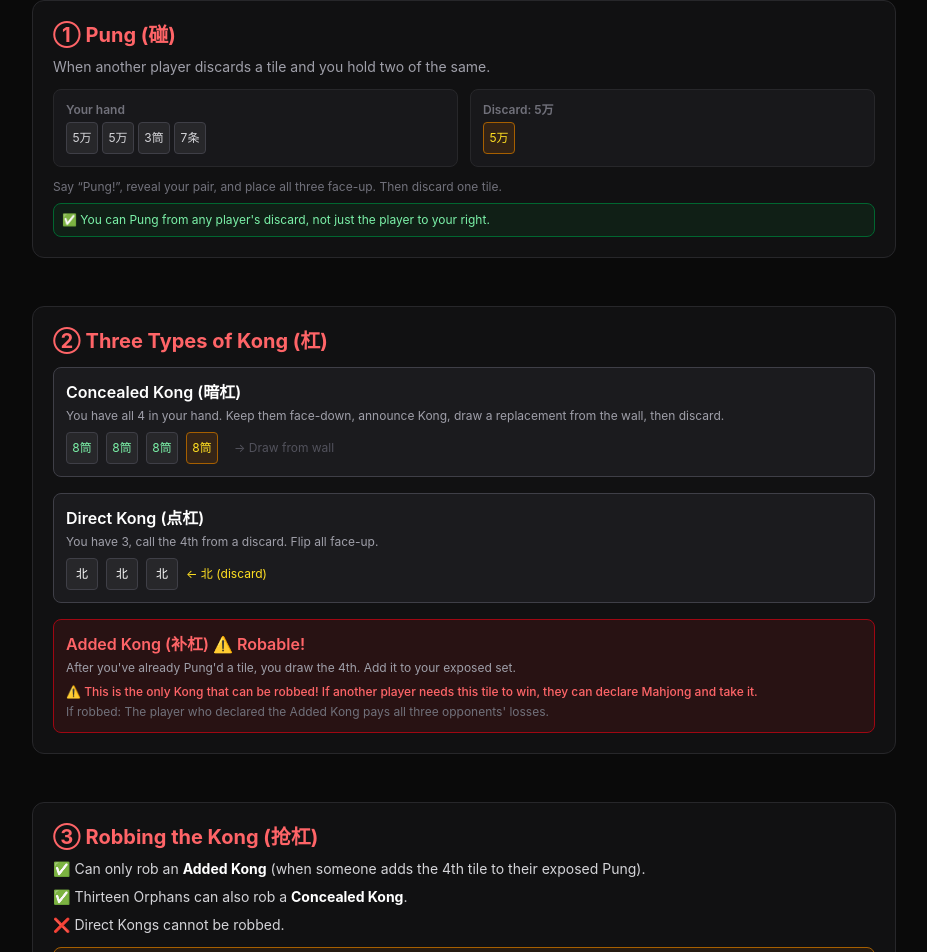
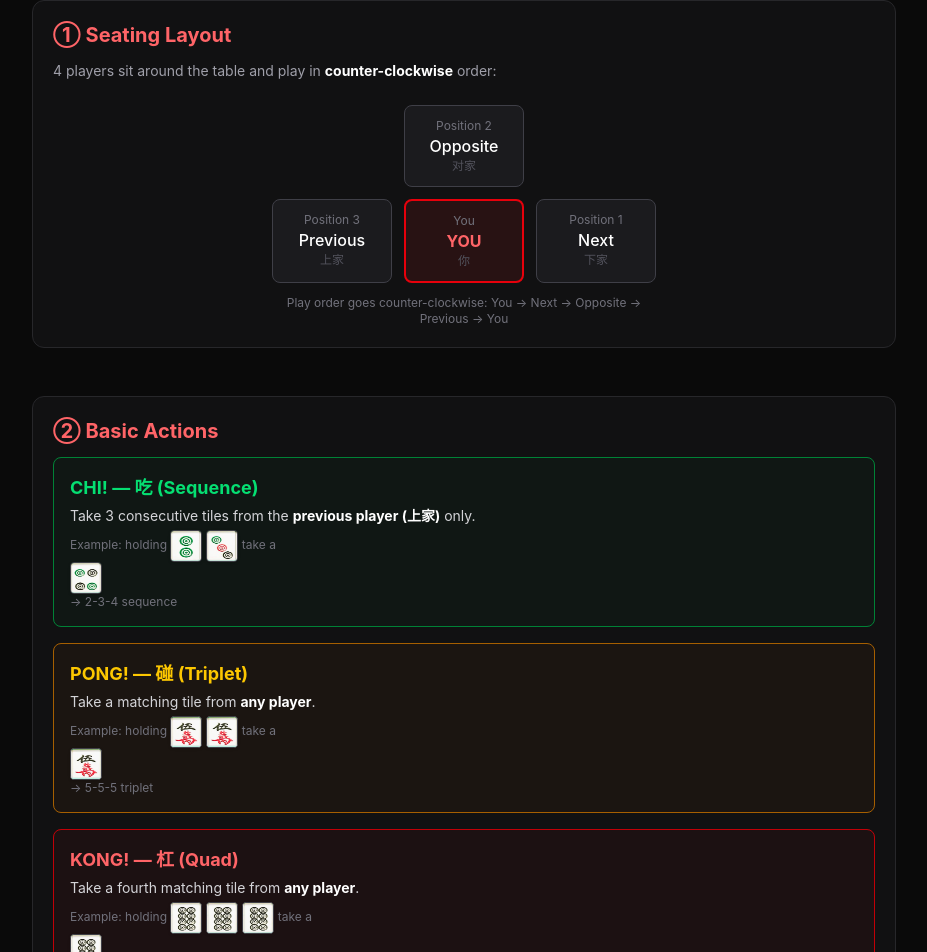
Before and after one commit to rkkbw47fm8-rgb/mahjong-guide, a Next.js app: page /operations in a window 1280 px wide. Shown: the part 307-1259 px from the top of the page, without its empty margins (176-1103 px from the left). Built offline with nearby package versions, Linux system fonts and the light colour scheme.

Commit message:
integrate teaching content: winning formula, seating layout, tile images

```diff
--- a/src/app/basics/page.tsx
+++ b/src/app/basics/page.tsx
@@ -1,3 +1,9 @@
+function TileImg({ src, alt, size = "h-10 w-10" }: { src: string; alt: string; size?: string }) {
+  return (
+    <img src={src} alt={alt} className={`${size} rounded border border-zinc-700 bg-white shadow-sm`} />
+  );
+}
+
 export default function BasicsPage() {
   return (
     <div className="space-y-12">
@@ -9,6 +15,84 @@ export default function BasicsPage() {
         </p>
       </section>
 
+      {/* Universal Winning Formula */}
+      <section className="rounded-xl border border-green-800 bg-green-900/10 p-6 text-center">
+        <h2 className="mb-2 text-xl font-bold text-green-400">🧮 Universal Winning Formula</h2>
+        <p className="mb-4 text-sm text-zinc-400">
+          Every winning hand is made of these 3 building blocks:
+        </p>
+        <div className="grid gap-4 sm:grid-cols-3">
+          <div className="rounded-lg border border-zinc-700 bg-zinc-800/50 p-3">
+            <div className="text-lg font-bold text-yellow-400">Triplet</div>
+            <div className="text-xs text-zinc-500">刻子 — 3 identical tiles</div>
+            <div className="mt-2 flex justify-center gap-1">
+              <TileImg src="/tiles/wan_5.png" alt="" size="h-8 w-8" />
+              <TileImg src="/tiles/wan_5.png" alt="" size="h-8 w-8" />
+              <TileImg src="/tiles/wan_5.png" alt="" size="h-8 w-8" />
+            </div>
+          </div>
+          <div className="rounded-lg border border-zinc-700 bg-zinc-800/50 p-3">
+            <div className="text-lg font-bold text-blue-400">Sequence</div>
+            <div className="text-xs text-zinc-500">顺子 — 3 consecutive numbers</div>
+            <div className="mt-2 flex justify-center gap-1">
+              <TileImg src="/tiles/tong_3.png" alt="" size="h-8 w-8" />
+              <TileImg src="/tiles/tong_4.png" alt="" size="h-8 w-8" />
+              <TileImg src="/tiles/tong_5.png" alt="" size="h-8 w-8" />
+            </div>
+          </div>
+          <div className="rounded-lg border border-zinc-700 bg-zinc-800/50 p-3">
+            <div className="text-lg font-bold text-red-400">Pair</div>
+            <div className="text-xs text-zinc-500">将牌 — 2 identical tiles</div>
+            <div className="mt-2 flex justify-center gap-1">
+              <TileImg src="/tiles/tiao_1.png" alt="" size="h-8 w-8" />
+              <TileImg src="/tiles/tiao_1.png" alt="" size="h-8 w-8" />
+            </div>
+          </div>
+        </div>
+        <div className="mt-4 text-lg font-bold text-white">
+          4 × (Triplet <span className="text-zinc-500">or</span> Sequence) + 1 × Pair = <span className="text-green-400">WIN!</span>
+        </div>
+      </section>
+
+      {/* Complete Hand Example */}
+      <section className="rounded-xl border border-zinc-800 bg-zinc-900/50 p-5">
+        <h2 className="mb-3 text-xl font-bold text-red-400">Complete Hand Example (14 tiles)</h2>
+        <div className="flex flex-wrap items-center justify-center gap-1">
+          <TileImg src="/tiles/tong_2.png" alt="" size="h-9 w-9" />
+          <TileImg src="/tiles/tong_3.png" alt="" size="h-9 w-9" />
+          <TileImg src="/tiles/tong_4.png" alt="" size="h-9 w-9" />
+          <span className="mx-1 text-zinc-600">|</span>
+          <TileImg src="/tiles/tiao_6.png" alt="" size="h-9 w-9" />
+          <TileImg src="/tiles/tiao_6.png" alt="" size="h-9 w-9" />
+          <TileImg src="/tiles/tiao_6.png" alt="" size="h-9 w-9" />
+          <span className="mx-1 text-zinc-600">|</span>
+          <TileImg src="/tiles/wan_1.png" alt="" size="h-9 w-9" />
+          <TileImg src="/tiles/wan_2.png" alt="" size="h-9 w-9" />
+          <TileImg src="/tiles/wan_3.png" alt="" size="h-9 w-9" />
+          <span className="mx-1 text-zinc-600">|</span>
+          <TileImg src="/tiles/honor_east.png" alt="" size="h-9 w-9" />
+          <TileImg src="/tiles/honor_east.png" alt="" size="h-9 w-9" />
+          <TileImg src="/tiles/honor_east.png" alt="" size="h-9 w-9" />
+          <span className="mx-1 text-zinc-600">|</span>
+          <TileImg src="/tiles/honor_red.png" alt="" size="h-9 w-9" />
+          <TileImg src="/tiles/honor_red.png" alt="" size="h-9 w-9" />
+        </div>
+        <p className="mt-3 text-center text-xs text-zinc-500">
+          Sequence (顺子) | Triplet (刻子) | Sequence | Triplet | Pair (将牌) = <strong className="text-green-400">WIN!</strong>
+        </p>
+      </section>
+
+      {/* Ready to Win */}
+      <section className="rounded-xl border border-red-800 bg-red-900/10 p-5">
+        <h2 className="mb-2 text-xl font-bold text-red-400">Ready to WIN! — 听牌 (Ting Pai)</h2>
+        <p className="text-sm text-zinc-300">
+          When your hand needs just <strong className="text-white">one more tile</strong> to complete the winning pattern.
+        </p>
+        <p className="mt-2 text-xs text-zinc-500">
+          At this point, you&apos;re &ldquo;on a wait&rdquo; — any player who discards your needed tile lets you win immediately!
+        </p>
+      </section>
+
       {/* Pair */}
       <section className="rounded-xl border border-zinc-800 bg-zinc-900/50 p-5">
         <h2 className="mb-2 text-xl font-bold text-red-400">① Pair (对子)</h2>
@@ -16,9 +100,8 @@ export default function BasicsPage() {
           Two identical tiles. Also called the &ldquo;Eyes&rdquo; (将牌).
         </p>
         <div className="flex flex-wrap gap-2">
-          {["5万", "5万"].map((t) => (
-            <span key={t} className="inline-flex h-10 w-10 items-center justify-center rounded-lg border border-zinc-700 bg-zinc-800 text-xs text-red-300">{t}</span>
-          ))}
+          <TileImg src="/tiles/wan_5.png" alt="5万" />
+          <TileImg src="/tiles/wan_5.png" alt="5万" />
         </div>
         <p className="mt-3 text-xs text-zinc-600">
           A standard winning hand must have exactly one Pair.
@@ -29,47 +112,28 @@ export default function BasicsPage() {
       <section className="rounded-xl border border-zinc-800 bg-zinc-900/50 p-5">
         <h2 className="mb-2 text-xl font-bold text-red-400">② Sequence (顺子)</h2>
         <p className="mb-3 text-sm text-zinc-400">
-          Three consecutive numbers in the <em>same</em> suit. Numbered 1–2–3 up to 7–8–9.
+          Three consecutive numbers in the <strong className="text-white">same suit</strong>.
         </p>
         <div className="flex flex-wrap gap-2">
-          {["3筒", "4筒", "5筒"].map((t) => (
-            <span key={t} className="inline-flex h-10 w-10 items-center justify-center rounded-lg border border-zinc-700 bg-zinc-800 text-xs text-green-300">{t}</span>
-          ))}
+          <TileImg src="/tiles/tong_3.png" alt="3筒" />
+          <TileImg src="/tiles/tong_4.png" alt="4筒" />
+          <TileImg src="/tiles/tong_5.png" alt="5筒" />
         </div>
-        <div className="mt-3 space-y-1 text-xs text-zinc-500">
-          <p>✅ 1-2-3 Wan, 4-5-6 Bamboo, 7-8-9 Dot</p>
-          <p>❌ 2-3-5 Wan (not consecutive), 3万-4筒-5条 (mixed suits)</p>
-          <p className="font-medium text-yellow-500">
-            In this ruleset: Sequences must be drawn from the wall — you cannot call a discard to complete a Sequence (no &ldquo;eating&rdquo;).
-          </p>
-        </div>
+        <p className="mt-3 text-xs text-zinc-600">
+          In Cantonese Mahjong, Sequences can only be formed from <strong className="text-white">self-drawn</strong> tiles. You cannot call a discard to form a sequence (No Chow rule).
+        </p>
       </section>
 
       {/* Triplet */}
       <section className="rounded-xl border border-zinc-800 bg-zinc-900/50 p-5">
         <h2 className="mb-2 text-xl font-bold text-red-400">③ Triplet (刻子)</h2>
         <p className="mb-3 text-sm text-zinc-400">
-          Three identical tiles. Comes in two types:
+          Three identical tiles. Can be formed by Pung (calling a discard) or self-drawn.
         </p>
-        <div className="grid gap-4 sm:grid-cols-2">
-          <div className="rounded-lg border border-zinc-800 bg-zinc-900 p-4">
-            <h3 className="mb-2 text-sm font-semibold text-white">Concealed (暗刻)</h3>
-            <p className="mb-2 text-xs text-zinc-500">All three drawn from the wall &mdash; hidden in your hand.</p>
-            <div className="flex gap-2">
-              {["发", "发", "发"].map((t) => (
-                <span key={t} className="inline-flex h-10 w-10 items-center justify-center rounded-lg border border-zinc-700 bg-zinc-800 text-xs text-white">发</span>
-              ))}
-            </div>
-          </div>
-          <div className="rounded-lg border border-zinc-800 bg-zinc-900 p-4">
-            <h3 className="mb-2 text-sm font-semibold text-white">Exposed (明刻 / Pung)</h3>
-            <p className="mb-2 text-xs text-zinc-500">Two in hand, called a discard to complete. Placed face-up on the table.</p>
-            <div className="flex gap-2">
-              {["西", "西", "西"].map((t) => (
-                <span key={t} className="inline-flex h-10 w-10 items-center justify-center rounded-lg border border-zinc-700 bg-zinc-800 text-xs text-white">西</span>
-              ))}
-            </div>
-          </div>
+        <div className="flex flex-wrap gap-2">
+          <TileImg src="/tiles/honor_red.png" alt="中" />
+          <TileImg src="/tiles/honor_red.png" alt="中" />
+          <TileImg src="/tiles/honor_red.png" alt="中" />
         </div>
       </section>
 
@@ -77,32 +141,17 @@ export default function BasicsPage() {
       <section className="rounded-xl border border-zinc-800 bg-zinc-900/50 p-5">
         <h2 className="mb-2 text-xl font-bold text-red-400">④ Kong (杠)</h2>
         <p className="mb-3 text-sm text-zinc-400">
-          Four identical tiles — an upgraded Triplet.
+          Four identical tiles. Functions like a Triplet but needs an extra tile.
         </p>
-        <p className="mb-3 text-xs text-zinc-500">
-          After declaring a Kong, you must draw one replacement tile from the back of the wall,
-          then discard. Kongs pay separately from hand scoring.
-        </p>
-        <div className="grid gap-3 sm:grid-cols-3">
-          <div className="rounded-lg border border-zinc-800 bg-zinc-900 p-3">
-            <h3 className="mb-1 text-sm font-semibold text-white">Concealed Kong (暗杠)</h3>
-            <p className="text-xs text-zinc-500">All 4 in hand. Kept face-down. <strong className="text-green-400">Worth 1× self-draw.</strong></p>
-            <p className="mt-1 text-xs text-yellow-500">Only Thirteen Orphans can rob a Concealed Kong.</p>
-          </div>
-          <div className="rounded-lg border border-zinc-800 bg-zinc-900 p-3">
-            <h3 className="mb-1 text-sm font-semibold text-white">Direct Kong (点杠)</h3>
-            <p className="text-xs text-zinc-500">3 in hand, called the 4th from a discard. All exposed. <strong className="text-yellow-400">Worth 0.5× self-draw.</strong></p>
-            <p className="mt-1 text-xs text-zinc-600">Cannot be robbed.</p>
-          </div>
-          <div className="rounded-lg border border-zinc-800 bg-zinc-900 p-3">
-            <h3 className="mb-1 text-sm font-semibold text-red-400">Added Kong (补杠) ⚠️</h3>
-            <p className="text-xs text-zinc-500">After a Pung, you draw the 4th. Add it to the exposed set. <strong className="text-yellow-400">Worth 0.5× self-draw.</strong></p>
-            <p className="mt-1 text-xs text-red-400">This is the only Kong type that can be <strong>robbed</strong>!</p>
-          </div>
+        <div className="flex flex-wrap gap-2">
+          <TileImg src="/tiles/honor_green.png" alt="发" />
+          <TileImg src="/tiles/honor_green.png" alt="发" />
+          <TileImg src="/tiles/honor_green.png" alt="发" />
+          <TileImg src="/tiles/honor_green.png" alt="发" />
         </div>
-        <div className="mt-4 rounded-lg border border-yellow-700 bg-yellow-900/20 p-3">
+        <div className="mt-3 rounded-lg border border-yellow-700 bg-yellow-900/20 p-3">
           <p className="text-xs text-yellow-300">
-            💡 Four Kongs in one hand = &ldquo;Eighteen Arhats&rdquo; (24×), one of the highest-scoring hands.
+            💡 Kong counts as one meld but uses 4 tiles. You must draw a replacement tile from the back of the wall.
           </p>
         </div>
       </section>
@@ -111,13 +160,8 @@ export default function BasicsPage() {
       <section className="rounded-xl border border-zinc-800 bg-zinc-900/50 p-5">
         <h2 className="mb-2 text-xl font-bold text-red-400">⑤ Meld (面子)</h2>
         <p className="mb-3 text-sm text-zinc-400">
-          A general term for Sequences, Triplets, and Kongs. The winning formula:
+          Any valid set of tiles — a Sequence, Triplet, or Kong. A winning hand needs 4 Melds + 1 Pair.
         </p>
-        <div className="rounded-lg border border-zinc-700 bg-zinc-800/50 p-4 text-center">
-          <p className="text-lg font-bold text-white">
-            4 Melds + 1 Pair = 14 Tiles = Winning Hand 🏆
-          </p>
-        </div>
       </section>
 
       <div className="flex justify-between border-t border-zinc-800 pt-6">
--- a/src/app/layout.tsx
+++ b/src/app/layout.tsx
@@ -24,7 +24,6 @@ const navLinks = [
   { href: "/winning", label: "Winning" },
   { href: "/scoring", label: "Scoring" },
   { href: "/glossary", label: "Glossary" },
-  { href: "/mahjong-guide.html", label: "📖 Guide" },
 ];
 
 export default function RootLayout({
--- a/src/app/operations/page.tsx
+++ b/src/app/operations/page.tsx
@@ -1,3 +1,9 @@
+function TileImg({ src, alt, size = "h-10 w-10" }: { src: string; alt: string; size?: string }) {
+  return (
+    <img src={src} alt={alt} className={`${size} rounded border border-zinc-700 bg-white shadow-sm`} />
+  );
+}
+
 export default function OperationsPage() {
   return (
     <div className="space-y-12">
@@ -17,48 +23,126 @@ export default function OperationsPage() {
         </div>
       </section>
 
-      {/* Pung */}
+      {/* Seating Layout */}
       <section className="rounded-xl border border-zinc-800 bg-zinc-900/50 p-5">
-        <h2 className="mb-2 text-xl font-bold text-red-400">① Pung (碰)</h2>
-        <p className="mb-3 text-sm text-zinc-400">
-          When another player discards a tile and you hold two of the same.
+        <h2 className="mb-3 text-xl font-bold text-red-400">① Seating Layout</h2>
+        <p className="mb-6 text-sm text-zinc-400">
+          4 players sit around the table and play in <strong className="text-white">counter-clockwise</strong> order:
         </p>
-        <div className="mb-3 grid gap-3 sm:grid-cols-2">
-          <div className="rounded-lg border border-zinc-800 bg-zinc-900 p-3">
-            <h3 className="mb-1 text-xs font-semibold text-zinc-500">Your hand</h3>
-            <div className="flex gap-1">
-              {["5万", "5万", "3筒", "7条"].map((t, i) => (
-                <span key={i} className="inline-flex h-8 w-8 items-center justify-center rounded border border-zinc-700 bg-zinc-800 text-xs text-zinc-300">{t}</span>
-              ))}
+        <div className="mx-auto max-w-sm">
+          <div className="grid grid-cols-3 gap-3 text-center">
+            <div />
+            <div className="rounded-lg border border-zinc-700 bg-zinc-800/50 p-3">
+              <div className="text-xs text-zinc-500">Position 2</div>
+              <div className="font-medium text-white">Opposite</div>
+              <div className="text-xs text-zinc-600">对家</div>
+            </div>
+            <div />
+            <div className="rounded-lg border border-zinc-700 bg-zinc-800/50 p-3">
+              <div className="text-xs text-zinc-500">Position 3</div>
+              <div className="font-medium text-white">Previous</div>
+              <div className="text-xs text-zinc-600">上家</div>
+            </div>
+            <div className="rounded-lg border-2 border-red-600 bg-red-900/20 p-3">
+              <div className="text-xs text-zinc-500">You</div>
+              <div className="font-bold text-red-400">YOU</div>
+              <div className="text-xs text-zinc-600">你</div>
+            </div>
+            <div className="rounded-lg border border-zinc-700 bg-zinc-800/50 p-3">
+              <div className="text-xs text-zinc-500">Position 1</div>
+              <div className="font-medium text-white">Next</div>
+              <div className="text-xs text-zinc-600">下家</div>
             </div>
           </div>
-          <div className="rounded-lg border border-zinc-800 bg-zinc-900 p-3">
-            <h3 className="mb-1 text-xs font-semibold text-zinc-500">Discard: 5万</h3>
-            <div className="flex gap-1">
-              <span className="inline-flex h-8 w-8 items-center justify-center rounded border border-yellow-700 bg-yellow-900/30 text-xs text-yellow-300">5万</span>
-            </div>
-          </div>
-        </div>
-        <p className="mb-2 text-xs text-zinc-500">
-          Say &ldquo;Pung!&rdquo;, reveal your pair, and place all three face-up. Then discard one tile.
-        </p>
-        <div className="rounded-lg border border-green-800 bg-green-900/20 p-2">
-          <p className="text-xs text-green-300">
-            ✅ You can Pung from any player&apos;s discard, not just the player to your right.
+          <p className="mt-3 text-center text-xs text-zinc-500">
+            Play order goes counter-clockwise: You → Next → Opposite → Previous → You
           </p>
         </div>
       </section>
 
-      {/* Kong types comparison */}
+      {/* Action Cards */}
       <section className="rounded-xl border border-zinc-800 bg-zinc-900/50 p-5">
-        <h2 className="mb-3 text-xl font-bold text-red-400">② Three Types of Kong (杠)</h2>
+        <h2 className="mb-3 text-xl font-bold text-red-400">② Basic Actions</h2>
+        <div className="space-y-4">
+          {/* Chi */}
+          <div className="rounded-lg border border-green-700 bg-green-900/10 p-4">
+            <h3 className="mb-1 text-lg font-bold text-green-400">CHI! — 吃 (Sequence)</h3>
+            <p className="text-sm text-zinc-300">
+              Take 3 consecutive tiles from the <strong className="text-white">previous player (上家)</strong> only.
+            </p>
+            <p className="mt-1 text-xs text-zinc-500">
+              Example: holding{" "}
+              <span className="inline-flex gap-1 align-middle">
+                <TileImg src="/tiles/tong_2.png" alt="2筒" size="h-8 w-8" />
+                <TileImg src="/tiles/tong_3.png" alt="3筒" size="h-8 w-8" />
+              </span>{" "}
+              take a <TileImg src="/tiles/tong_4.png" alt="4筒" size="h-8 w-8" /> → 2-3-4 sequence
+            </p>
+          </div>
+
+          {/* Pung */}
+          <div className="rounded-lg border border-yellow-700 bg-yellow-900/10 p-4">
+            <h3 className="mb-1 text-lg font-bold text-yellow-400">PONG! — 碰 (Triplet)</h3>
+            <p className="text-sm text-zinc-300">
+              Take a matching tile from <strong className="text-white">any player</strong>.
+            </p>
+            <p className="mt-1 text-xs text-zinc-500">
+              Example: holding{" "}
+              <span className="inline-flex gap-1 align-middle">
+                <TileImg src="/tiles/wan_5.png" alt="5万" size="h-8 w-8" />
+                <TileImg src="/tiles/wan_5.png" alt="5万" size="h-8 w-8" />
+              </span>{" "}
+              take a <TileImg src="/tiles/wan_5.png" alt="5万" size="h-8 w-8" /> → 5-5-5 triplet
+            </p>
+          </div>
+
+          {/* Kong */}
+          <div className="rounded-lg border border-red-700 bg-red-900/10 p-4">
+            <h3 className="mb-1 text-lg font-bold text-red-400">KONG! — 杠 (Quad)</h3>
+            <p className="text-sm text-zinc-300">
+              Take a fourth matching tile from <strong className="text-white">any player</strong>.
+            </p>
+            <p className="mt-1 text-xs text-zinc-500">
+              Example: holding{" "}
+              <span className="inline-flex gap-1 align-middle">
+                <TileImg src="/tiles/tong_8.png" alt="8筒" size="h-8 w-8" />
+                <TileImg src="/tiles/tong_8.png" alt="8筒" size="h-8 w-8" />
+                <TileImg src="/tiles/tong_8.png" alt="8筒" size="h-8 w-8" />
+              </span>{" "}
+              take a <TileImg src="/tiles/tong_8.png" alt="8筒" size="h-8 w-8" /> → 8-8-8-8 quad
+            </p>
+          </div>
+
+          {/* Win */}
+          <div className="rounded-lg border border-sky-700 bg-sky-900/10 p-4">
+            <h3 className="mb-1 text-lg font-bold text-sky-400">WIN! — 胡 (Complete Hand)</h3>
+            <p className="text-sm text-zinc-300">
+              Complete your hand with a tile from <strong className="text-white">any player</strong> (or self-drawn).
+            </p>
+            <p className="mt-1 text-xs text-zinc-500">
+              Your hand matches the winning pattern: <strong className="text-white">4 sets + 1 pair</strong>.
+            </p>
+          </div>
+        </div>
+
+        <div className="mt-4 rounded-lg border border-orange-700 bg-orange-900/20 p-3">
+          <p className="text-xs text-orange-300">
+            <strong>⚠ Key Rule:</strong> CHI only works on tiles from the previous player (上家).
+            PONG, KONG, and WIN work on tiles from <strong className="text-white">any player</strong>.
+          </p>
+        </div>
+      </section>
+
+      {/* Kong types (keep existing) */}
+      <section className="rounded-xl border border-zinc-800 bg-zinc-900/50 p-5">
+        <h2 className="mb-3 text-xl font-bold text-red-400">③ Three Types of Kong (杠)</h2>
         <div className="space-y-4">
           <div className="rounded-lg border border-zinc-700 bg-zinc-800/50 p-3">
             <h3 className="mb-1 font-semibold text-white">Concealed Kong (暗杠)</h3>
             <p className="mb-2 text-xs text-zinc-400">You have all 4 in your hand. Keep them face-down, announce Kong, draw a replacement from the wall, then discard.</p>
             <div className="flex flex-wrap gap-2">
-              {["8筒", "8筒", "8筒", "8筒"].map((t, i) => (
-                <span key={i} className={`inline-flex h-8 w-8 items-center justify-center rounded border text-xs ${i < 3 ? 'border-zinc-700 bg-zinc-800 text-green-300' : 'border-yellow-700 bg-yellow-900/30 text-yellow-300'}`}>{t}</span>
+              {["tong_8", "tong_8", "tong_8", "tong_8"].map((t, i) => (
+                <TileImg key={i} src={`/tiles/${t}.png`} alt="8筒" size="h-8 w-8" />
               ))}
               <span className="ml-2 self-center text-xs text-zinc-600">→ Draw from wall</span>
             </div>
@@ -67,8 +151,8 @@ export default function OperationsPage() {
             <h3 className="mb-1 font-semibold text-white">Direct Kong (点杠)</h3>
             <p className="mb-2 text-xs text-zinc-400">You have 3, call the 4th from a discard. Flip all face-up.</p>
             <div className="flex flex-wrap items-center gap-2">
-              {["北", "北", "北"].map((t, i) => (
-                <span key={i} className="inline-flex h-8 w-8 items-center justify-center rounded border border-zinc-700 bg-zinc-800 text-xs text-white">{t}</span>
+              {["honor_north", "honor_north", "honor_north"].map((t, i) => (
+                <TileImg key={i} src={`/tiles/${t}.png`} alt="北" size="h-8 w-8" />
               ))}
               <span className="text-xs text-yellow-300">← 北 (discard)</span>
             </div>
@@ -88,7 +172,7 @@ export default function OperationsPage() {
 
       {/* Robbing the Kong */}
       <section className="rounded-xl border border-zinc-800 bg-zinc-900/50 p-5">
-        <h2 className="mb-2 text-xl font-bold text-red-400">③ Robbing the Kong (抢杠)</h2>
+        <h2 className="mb-2 text-xl font-bold text-red-400">④ Robbing the Kong (抢杠)</h2>
         <ul className="space-y-2 text-sm text-zinc-300">
           <li>✅ Can only rob an <strong className="text-white">Added Kong</strong> (when someone adds the 4th tile to their exposed Pung).</li>
           <li>✅ Thirteen Orphans can also rob a <strong className="text-white">Concealed Kong</strong>.</li>
```
Also changed, not shown: src/app/winning/page.tsx (+59 -88 lines).
